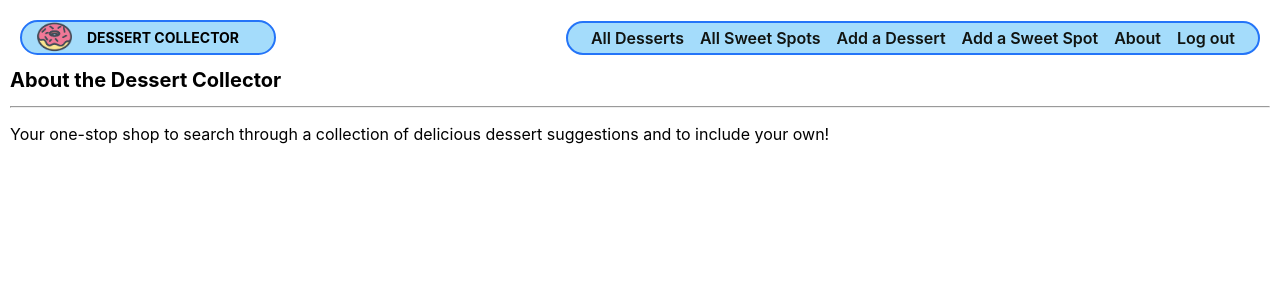
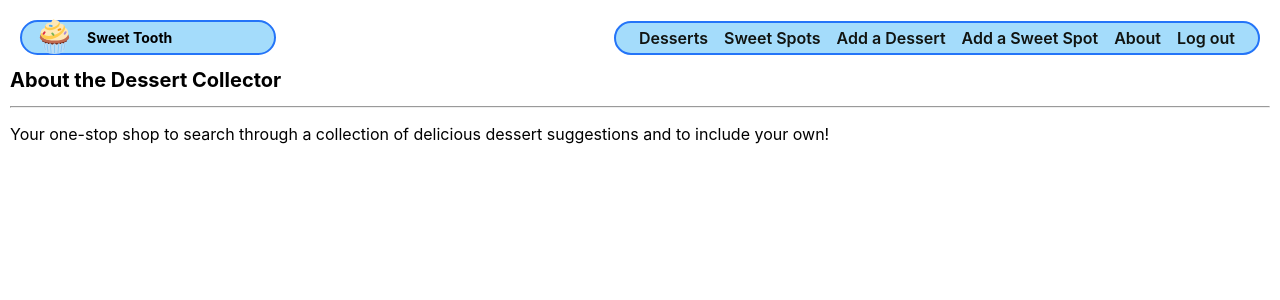
Before and after one commit to jessykim/dessert-collector-lab, a Django app: page /about/ in a window 1280 px wide. Shown: the top 300 px of the page. Run offline with Django 4.2, Linux system fonts and the light colour scheme; the visitor is signed in with stand-in values (Sample User, id 1).

Commit message:
style base.html

```diff
--- a/main_app/templates/base.html
+++ b/main_app/templates/base.html
@@ -9,9 +9,9 @@
   <link
     rel="shortcut icon"
     type="image/png"
-    href="{% static 'images/icons8-dessert-91.png' %}"
+    href="{% static 'images/cupcake-svgrepo-com.svg' %}"
   >
-  <title>Dessert Collector</title>
+  <title>Sweet Tooth</title>
   <link rel="stylesheet" type="text/css" href="{% static 'css/base.css' %}">
   {% block head %}
   {% endblock %}
@@ -21,18 +21,18 @@
     <div class="header-logo-container">
       <a href="/">
         <img
-          src="{% static 'images/icons8-dessert-91.png' %}"
-          alt="The Dessert Collector Logo"
+          src="{% static 'images/cupcake-svgrepo-com.svg' %}"
+          alt="cupcake"
           id="header-logo"
         >
       </a>
-      <h1>DESSERT COLLECTOR</h1>
+      <h1>Sweet Tooth</h1>
     </div>
     <nav>
       <ul>
         {% if user.is_authenticated %}
-          <li><a href="{% url 'desserts_index' %}">All Desserts</a></li>
-          <li><a href="{% url 'spots_index' %}">All Sweet Spots</a></li>
+          <li><a href="{% url 'desserts_index' %}">Desserts</a></li>
+          <li><a href="{% url 'spots_index' %}">Sweet Spots</a></li>
           <li><a href="{% url 'desserts_create' %}">Add a Dessert</a></li>
           <li><a href="{% url 'spots_create' %}">Add a Sweet Spot</a></li>
           <li><a href="{% url 'about' %}">About</a></li>
```
